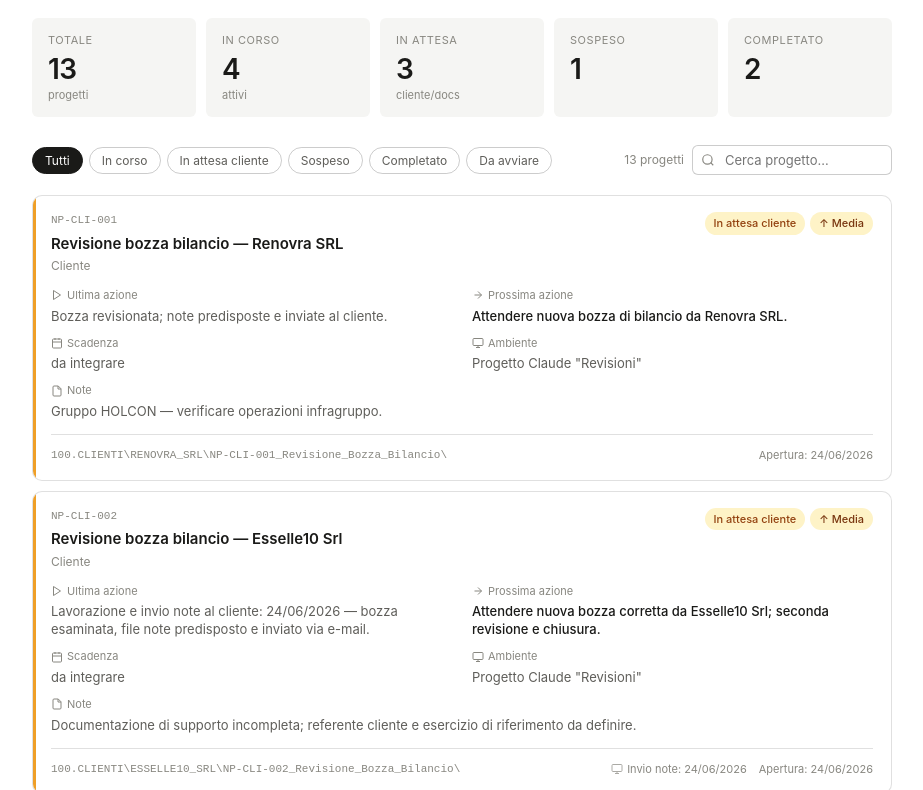
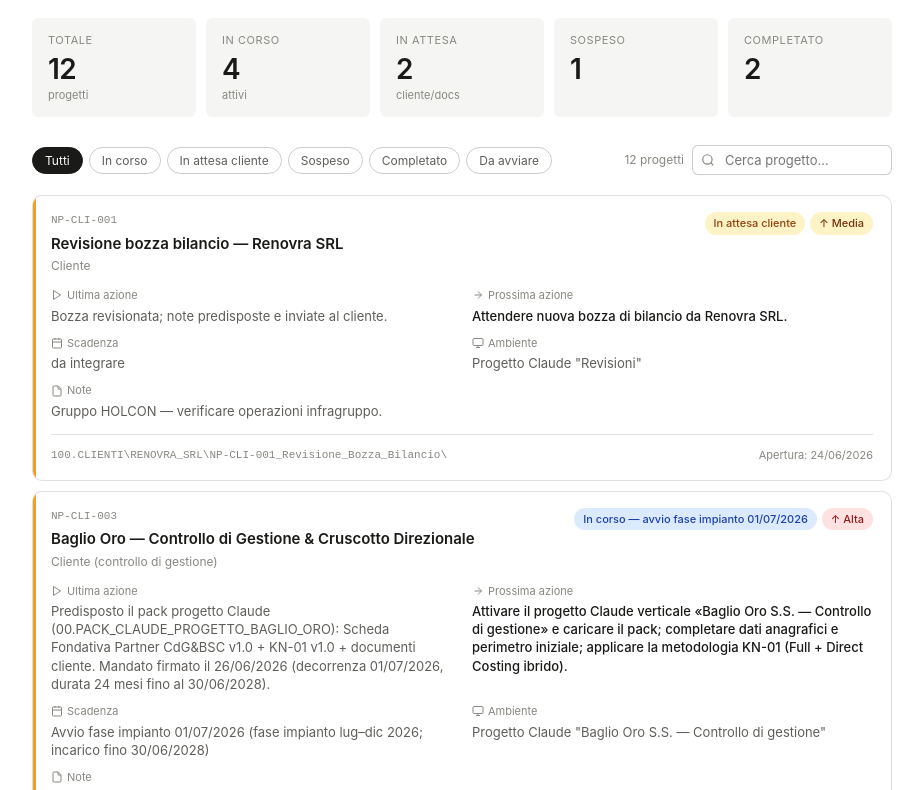
Before and after one commit to NicolaParrinello/cruscotto-np, a plain HTML site: page index.html in a window 1280 px wide. Shown: the part 92-882 px from the top of the page, without its empty margins (178-1101 px from the left). Drawn offline with Linux system fonts and the light colour scheme.

Commit message:
NP-CLI-002 Esselle10 Srl concluso: rimosso dalla plancia
Revisione bozza bilancio Esselle10 Srl completata il 02/07/2026
(nuova bozza ricevuta, lavorata, integrata, seconda revisione conclusa).
Progetto trasferito nel Registro Progetti Conclusi: esce dal cruscotto
attivo. Totale progetti in plancia: 12.

Co-Authored-By: Claude Opus 4.8 <noreply@anthropic.com>

```diff
--- a/index.html
+++ b/index.html
@@ -165,7 +165,7 @@
 <script>
 const DATA = {
   version: "v0.1",
-  aggiornato: "01/07/2026 — agg. 17",
+  aggiornato: "02/07/2026 — agg. 18",
   progetti: [
     {
       id: "NP-CLI-001",
@@ -183,24 +183,6 @@ const DATA = {
       ambiente: "Progetto Claude \"Revisioni\"",
       note: "Gruppo HOLCON — verificare operazioni infragruppo.",
       percorso: "100.CLIENTI\\RENOVRA_SRL\\NP-CLI-001_Revisione_Bozza_Bilancio\\"
-    },
-    {
-      id: "NP-CLI-002",
-      titolo: "Revisione bozza bilancio — Esselle10 Srl",
-      tipo: "Cliente",
-      apertura: "24/06/2026",
-      stato: "attesa-cliente",
-      statoLabel: "In attesa cliente",
-      priorita: "media",
-      prioritaLabel: "Media",
-      criticita: "media",
-      ultimaAzione: "Lavorazione e invio note al cliente: 24/06/2026 — bozza esaminata, file note predisposto e inviato via e-mail.",
-      prossimaAzione: "Attendere nuova bozza corretta da Esselle10 Srl; seconda revisione e chiusura.",
-      scadenza: "da integrare",
-      ambiente: "Progetto Claude \"Revisioni\"",
-      note: "Documentazione di supporto incompleta; referente cliente e esercizio di riferimento da definire.",
-      invioNote: "24/06/2026",
-      percorso: "100.CLIENTI\\ESSELLE10_SRL\\NP-CLI-002_Revisione_Bozza_Bilancio\\"
     },
     {
       id: "NP-CLI-003",
```
